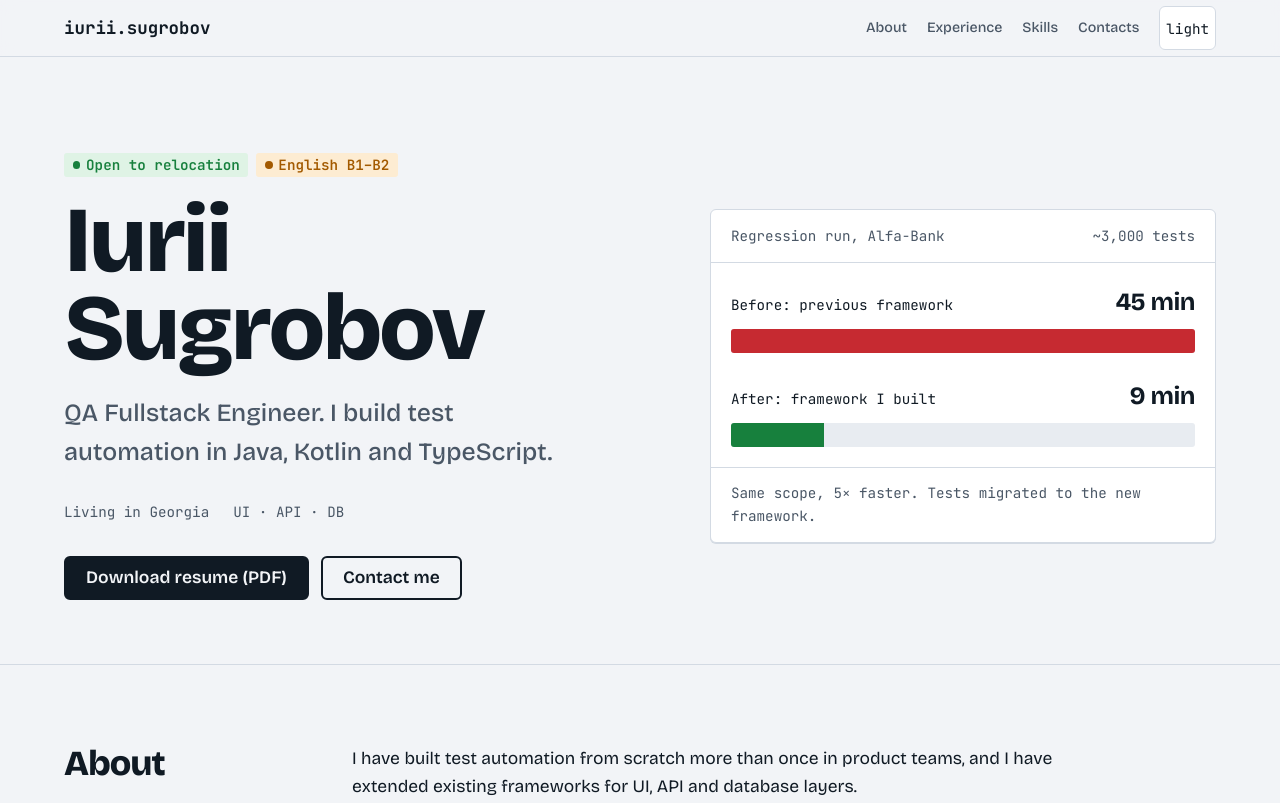
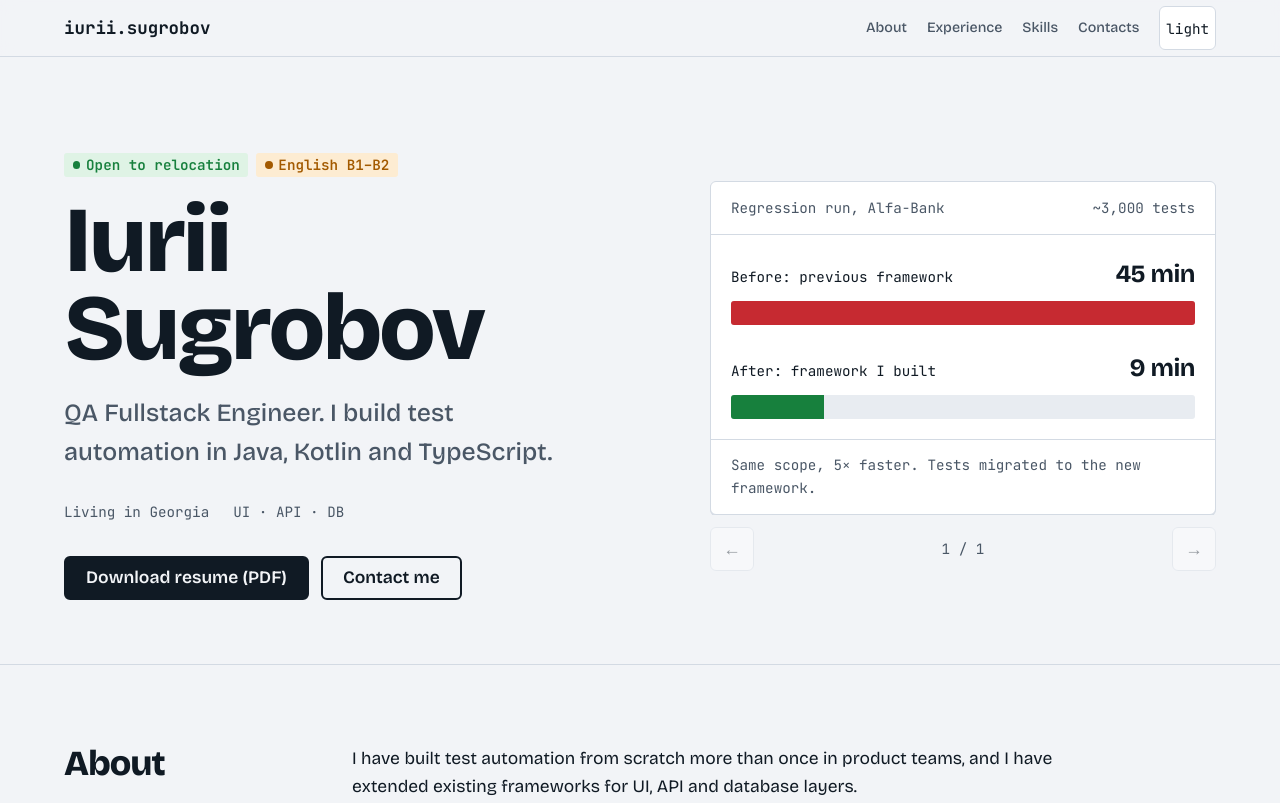
Before and after one commit to beonyc/myresume, a plain HTML site: page site/index.html in a window 1280 px wide. Shown: the top 803 px of the page. Drawn offline with Linux system fonts and the light colour scheme.

Commit message:
Hero: turn the regression card into an achievements carousel with prev/next buttons, keyboard and swipe

```diff
--- a/site/css/sections.css
+++ b/site/css/sections.css
@@ -90,3 +90,22 @@
   padding-left: 0.75rem;
   border-left: 3px solid var(--pass);
 }
+
+/* Achievements showcase (carousel) */
+.showcase { min-width: 0; display: grid; gap: 0.75rem; }
+.showcase__track {
+  display: flex; overflow-x: auto; scroll-snap-type: x mandatory; scrollbar-width: none;
+  gap: 0; margin: 0; padding: 0; list-style: none;
+}
+.showcase__track::-webkit-scrollbar { display: none; }
+.slide { flex: 0 0 100%; min-width: 0; scroll-snap-align: start; display: flex; }
+.slide > .run { margin: 0; width: 100%; display: flex; flex-direction: column; }
+.slide .run__body { flex: 1; align-content: center; }
+.showcase__controls { display: flex; align-items: center; justify-content: space-between; gap: 1rem; }
+.showcase__count { margin: 0; color: var(--ink-soft); }
+.showcase__btn {
+  min-width: 2.75rem; min-height: 2.75rem; border: 1px solid var(--line); border-radius: var(--radius);
+  background: var(--surface); color: var(--ink); font-size: 1.1rem; cursor: pointer;
+}
+.showcase__btn:hover:not(:disabled) { background: var(--surface-2); }
+.showcase__btn:disabled { opacity: 0.4; cursor: default; }
--- a/site/index.html
+++ b/site/index.html
@@ -52,7 +52,10 @@
           </div>
         </div>
 
-        <figure class="run" aria-labelledby="run-title" style="margin:0">
+        <section class="showcase" aria-roledescription="carousel" aria-label="Achievements">
+          <ul class="showcase__track" id="showcase-track" tabindex="0" aria-label="Achievement slides, scroll sideways">
+            <li class="slide" aria-roledescription="slide">
+              <figure class="run" aria-labelledby="run-title">
                 <div class="run__head mono">
                   <span id="run-title">Regression run, Alfa-Bank</span>
                   <span>~3,000 tests</span>
@@ -69,6 +72,14 @@
                 </div>
                 <figcaption class="run__foot mono">Same scope, 5× faster. Tests migrated to the new framework.</figcaption>
               </figure>
+            </li>
+          </ul>
+          <div class="showcase__controls">
+            <button class="showcase__btn" type="button" id="showcase-prev" aria-label="Previous achievement" aria-controls="showcase-track">&larr;</button>
+            <p class="showcase__count mono" id="showcase-count" aria-live="polite">1 / 1</p>
+            <button class="showcase__btn" type="button" id="showcase-next" aria-label="Next achievement" aria-controls="showcase-track">&rarr;</button>
+          </div>
+        </section>
       </div>
     </section>
 
@@ -202,5 +213,6 @@
   </main>
 
   <script src="js/theme.js"></script>
+  <script src="js/showcase.js"></script>
 </body>
 </html>
--- /dev/null
+++ b/site/js/showcase.js
@@ -0,0 +1,50 @@
+(function () {
+  var track = document.getElementById("showcase-track");
+  var prev = document.getElementById("showcase-prev");
+  var next = document.getElementById("showcase-next");
+  var count = document.getElementById("showcase-count");
+  if (!track || !prev || !next) return;
+
+  var reduce = window.matchMedia("(prefers-reduced-motion: reduce)");
+
+  function slides() {
+    return Array.prototype.slice.call(track.children);
+  }
+
+  function labelSlides() {
+    var all = slides();
+    all.forEach(function (slide, i) {
+      slide.setAttribute("aria-label", i + 1 + " of " + all.length);
+    });
+  }
+
+  function currentIndex() {
+    var w = track.clientWidth || 1;
+    return Math.min(slides().length - 1, Math.max(0, Math.round(track.scrollLeft / w)));
+  }
+
+  function update() {
+    var i = currentIndex();
+    var total = slides().length;
+    count.textContent = i + 1 + " / " + total;
+    prev.disabled = i === 0;
+    next.disabled = i === total - 1;
+  }
+
+  function go(i) {
+    i = Math.min(slides().length - 1, Math.max(0, i));
+    track.scrollTo({ left: i * track.clientWidth, behavior: reduce.matches ? "auto" : "smooth" });
+  }
+
+  prev.addEventListener("click", function () { go(currentIndex() - 1); });
+  next.addEventListener("click", function () { go(currentIndex() + 1); });
+  track.addEventListener("scroll", update, { passive: true });
+  window.addEventListener("resize", update);
+  track.addEventListener("keydown", function (e) {
+    if (e.key === "ArrowLeft") { e.preventDefault(); go(currentIndex() - 1); }
+    if (e.key === "ArrowRight") { e.preventDefault(); go(currentIndex() + 1); }
+  });
+
+  labelSlides();
+  update();
+})();
```
Lines whose indentation alone changed are shown as unchanged.
